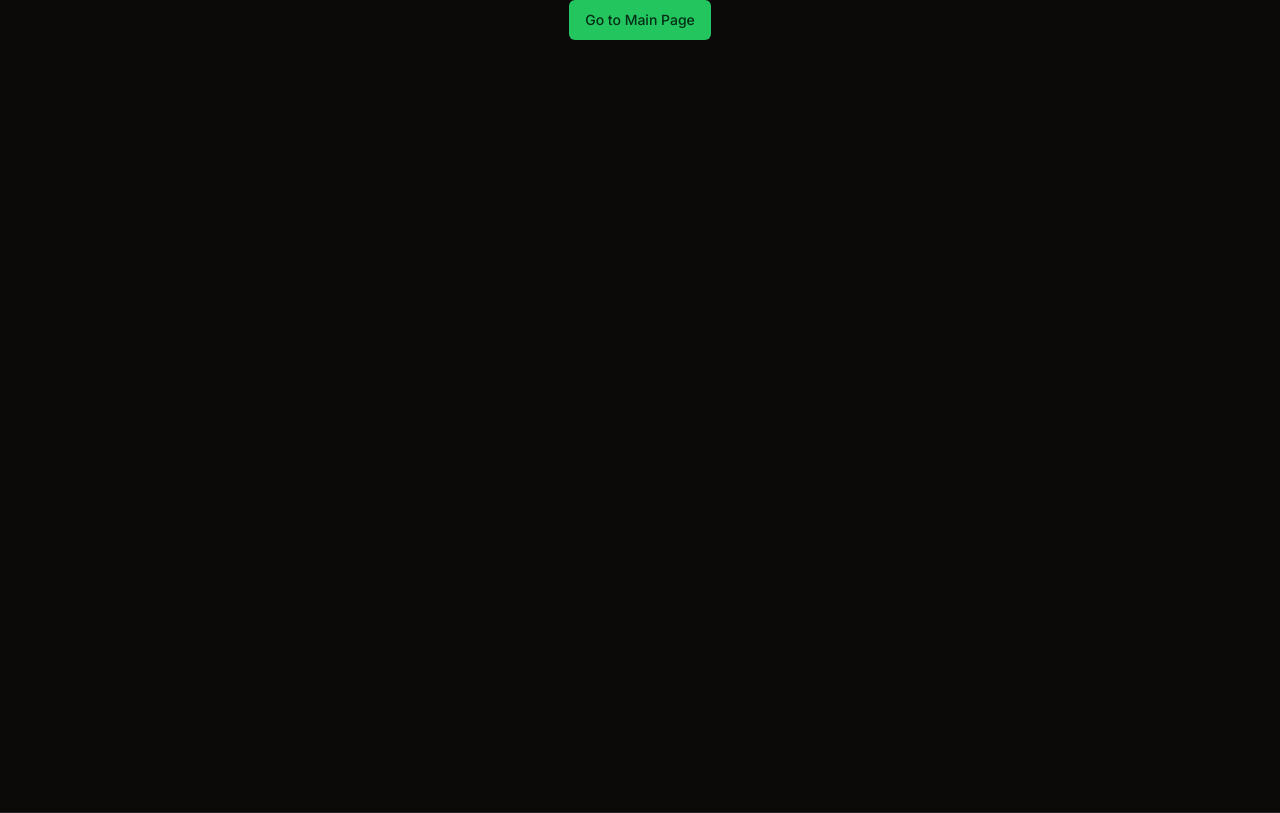
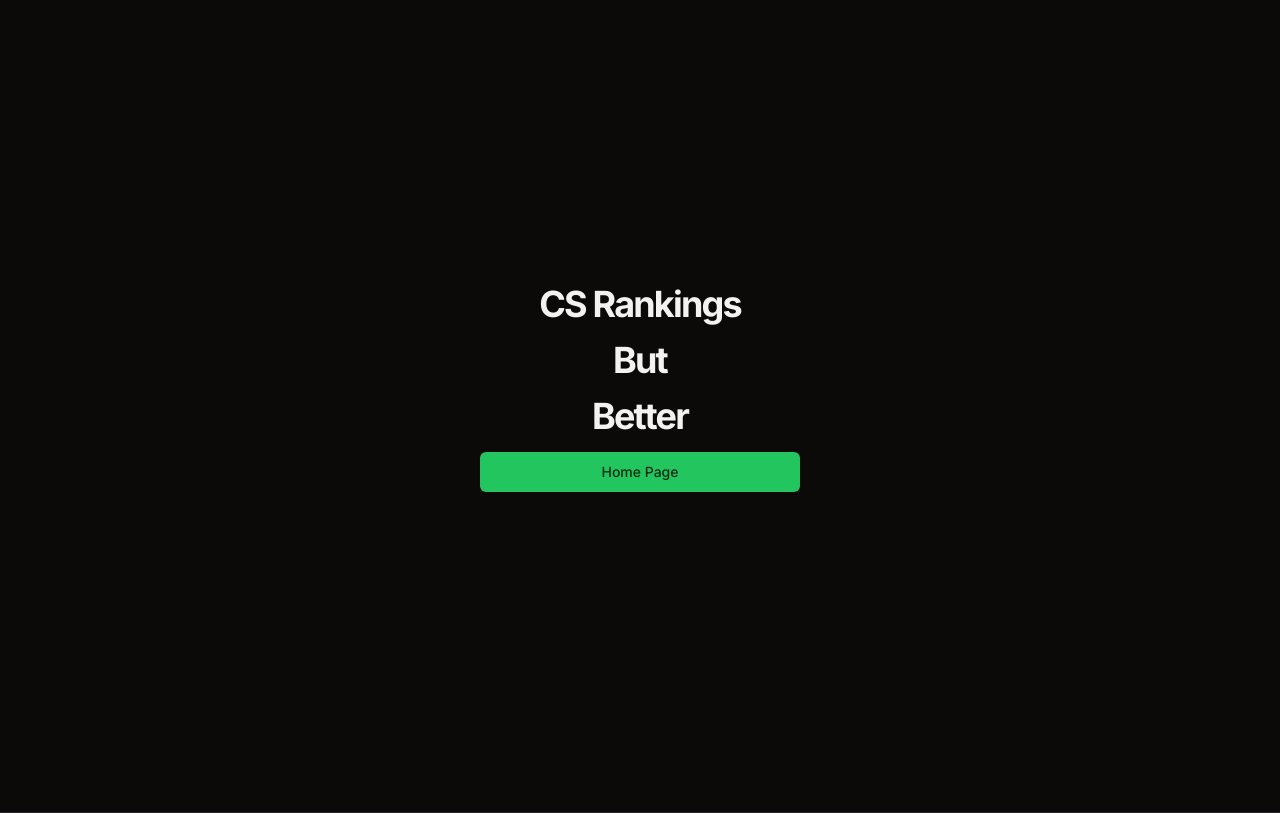
Before and after one commit to arin-r/better-csrankings, a Next.js app: page / in a window 1280 px wide. Built offline with nearby package versions, Linux system fonts and the light colour scheme.

Commit message:
minor UI issues #2

```diff
--- a/src/app/page.tsx
+++ b/src/app/page.tsx
@@ -5,9 +5,27 @@ import Link from "next/link";
 const Home = () => {
   return (
     <div>
-      <Link href="/home" className={buttonVariants({})}>
-        Go to Main Page
-      </Link>
+      <div className="w-full h-screen flex items-center justify-center p-6">
+        <div className="max-w-md text-center mb-6 space-y-4">
+          <h1 className="text-4xl font-bold tracking-tighter">
+            CS Rankings
+          </h1>
+          <h1 className="text-4xl font-bold tracking-tighter">
+            But
+          </h1>
+          <h1 className="text-4xl font-bold tracking-tighter">
+            Better
+          </h1>
+          <Link
+          className={buttonVariants({
+            className: "w-[20rem] mt-4",
+          })}
+            href="/home"
+          >
+            Home Page
+          </Link>
+        </div>
+      </div>
     </div>
   );
 };
--- a/src/components/MainPage.tsx
+++ b/src/components/MainPage.tsx
@@ -68,7 +68,7 @@ const MainPage = ({
   return (
     <div className="grid min-h-screen w-full md:grid-cols-[220px_1fr] lg:grid-cols-[280px_1fr]">
       <div className="hidden border-r bg-muted/40 md:block">
-        <div className="flex h-full max-h-screen flex-col gap-2">
+        <div className="flex h-full max-h-screen flex-col gap-2 overflow-auto">
           <div className="flex h-14 items-center border-b px-4 lg:h-[60px] lg:px-6">
             <Link href="/" className="flex items-center gap-2 font-semibold">
               <Package2 className="h-6 w-6" />
--- a/src/components/SearchFilters.tsx
+++ b/src/components/SearchFilters.tsx
@@ -63,7 +63,7 @@ const SearchFilters = ({
           </CardDescription>
         </CardHeader>
         <CardContent className="p-2 pt-0 md:p-4 md:pt-0">
-          <div className="space-y-3 h-[12rem] md:h-[14rem] overflow-scroll">
+          <div className="space-y-3 h-[12rem] md:h-[10rem] overflow-scroll">
             {areas.map((area) => {
               return (
                 <div key={area.value} className="flex items-center space-x-2">
```
